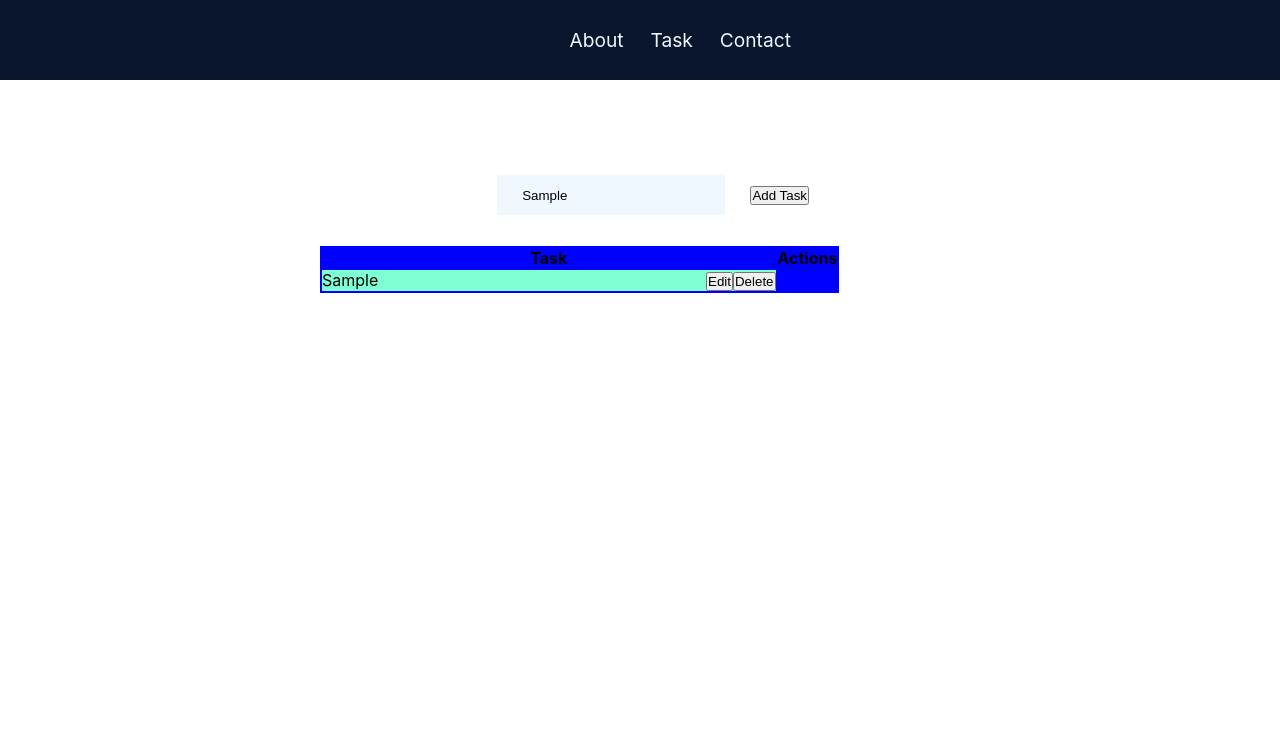
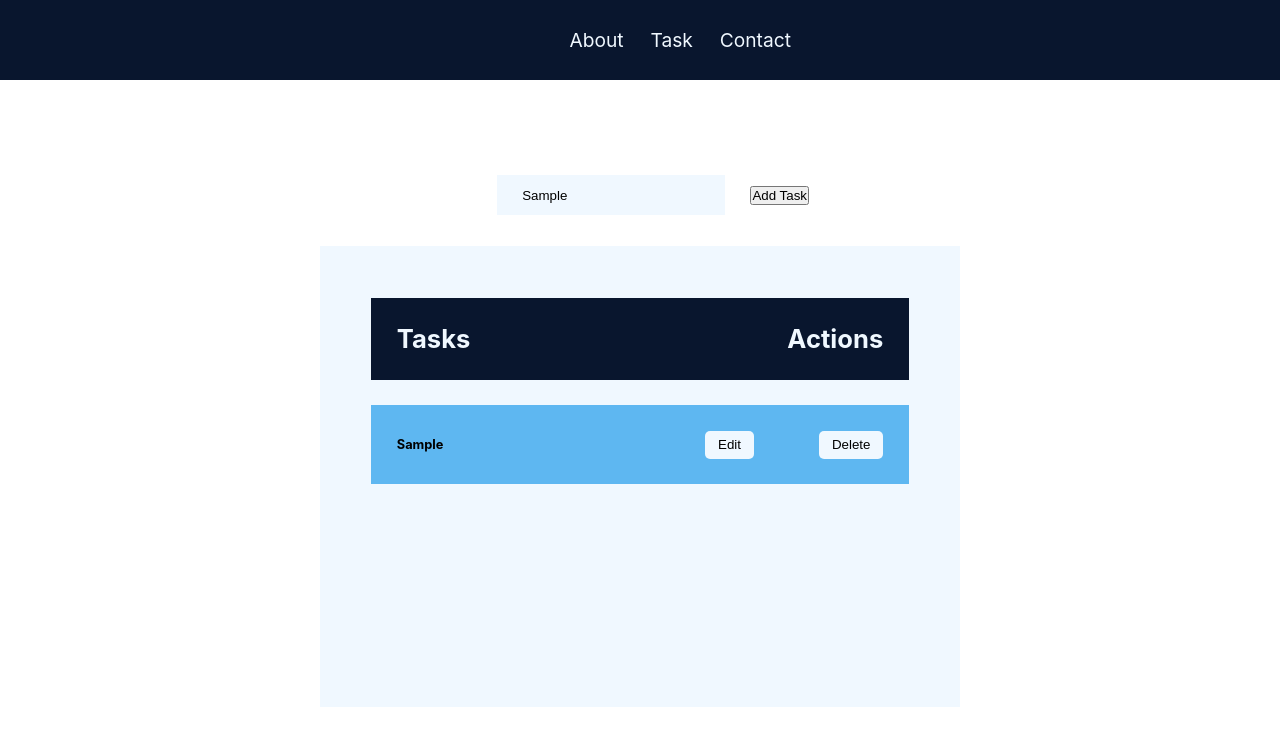
Before and after one commit to Christouccllo1/project-todo-app, a React (Create React App) app: page / in a window 1280 px wide. Both pictures are taken after typing "Sample" into the empty fields and a click on the button "Add Task". Shown: the top 746 px of the page. Built offline with nearby package versions, Linux system fonts and the light colour scheme.

Commit message:
styling todo task

```diff
--- a/src/App.css
+++ b/src/App.css
@@ -1,14 +1,13 @@
-*{
+* {
   margin: 0;
   padding: 0;
+}
 
+body {
+  width: 100vw;
 }
-body{
-  width: 100vw;
 
-
-}
-header{
+header {
   display: flex;
   align-items: center;
   justify-content: center;
@@ -16,28 +15,29 @@ header{
   height: 10vh;
   background-color: rgb(9, 22, 46);
 }
-nav a{
+
+nav a {
   text-decoration: none;
   color: aliceblue;
   padding: 2% 6%;
   font-size: 1.5vw;
   margin: 0 2%;
 }
-main{
 
+main {
   height: 80vh;
   width: 100%;
   display: flex;
   justify-content: center;
   align-items: center;
 }
-.app-container{
+
+.app-container {
   width: 50%;
-
   height: 80%;
 }
+
 .InputTask {
-
   display: flex;
   justify-content: center;
   height: 20%;
@@ -45,29 +45,50 @@ main{
   width: 100%;
 }
 
-.InputTask input{
+.InputTask input {
   border: none;
   margin: 2vw;
   padding: 1vw 2vw;
   background-color: aliceblue;
 }
-.Todos{
 
+.Todos {
   height: 80%;
+  background-color: aliceblue;
+  padding: 2vw;
+  overflow: scroll;
 }
 
-.Todo{
-  background-color: aquamarine;
+.todo {
+  background-color: rgb(94, 183, 241);
   display: flex;
-  justify-content: space-around;
+  justify-content: space-between;
+  align-items: center;
+  margin: 2vw;
+  padding: 2vw;
 }
 
-table{
-  background-color: blue;
+.todo h4 {
+  width: 50%;
+  font-size: 1vw;
 }
 
-.Task{
+.todo h2 {
+  font-size: 2vw;
+}
+
+.head {
+  background-color: rgb(9, 22, 46);
+  color: aliceblue;
+}
+
+.Task {
   width: 30vw;
+}
 
-
+.todo button {
+  padding: 0.5vw 1vw;
+  border: none;
+  border-radius: 5px;
+  background-color: aliceblue;
 }
--- a/src/Components/Results.jsx
+++ b/src/Components/Results.jsx
@@ -3,25 +3,17 @@ import Todo from "./Todo"
 function Results(props) {
   return (
     <div className="Todos">
-      <table>
-        <tr>
-          <th>Task</th>
-          <th>Actions</th>
-        </tr>
+        <div className="todo head">
+          <h2>Tasks</h2>
+          <h2>Actions</h2>
+        </div>
         {
           props.todos.map(task => {
             return (
-
-
               <Todo item={task} key={task.id}></Todo>
             )
           })
         }
-
-
-      </table>
-
-
     </div>
   )
 }
--- a/src/Components/Todo.jsx
+++ b/src/Components/Todo.jsx
@@ -2,14 +2,13 @@
 
 function Todo(props) {
     return (
-        <tr className="Todo">
-            <td className="Task">{props.item.Task}</td>
-            <td className="Action">
-                <button>Edit</button>
-                <button>Delete</button>
-            </td>
+        <div className="todo">
 
-        </tr>
+            <h4>{props.item.Task}</h4>
+
+            <button>Edit</button>
+            <button>Delete</button>
+        </div>
     )
 }
 export default Todo
```
